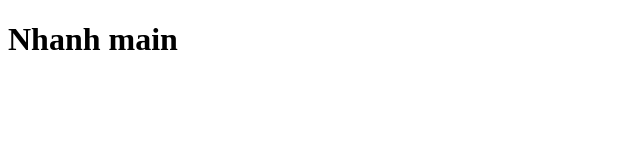
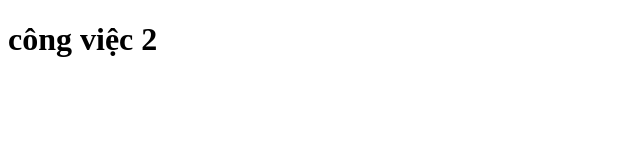
Before and after one commit to Tgiang123/duan5, a plain HTML site: page index.html in a window 1280 px wide. Shown: the whole page, without its empty margins (0-640 px from the left). Drawn offline with Linux system fonts and the light colour scheme.

Commit message:
2.commit lan 1

```diff
--- a/index.html
+++ b/index.html
@@ -6,6 +6,6 @@
     <title>Document</title>
   </head>
   <body>
-    <h1>Nhanh main</h1>
+    <h1>công việc 2</h1>
   </body>
 </html>
```
